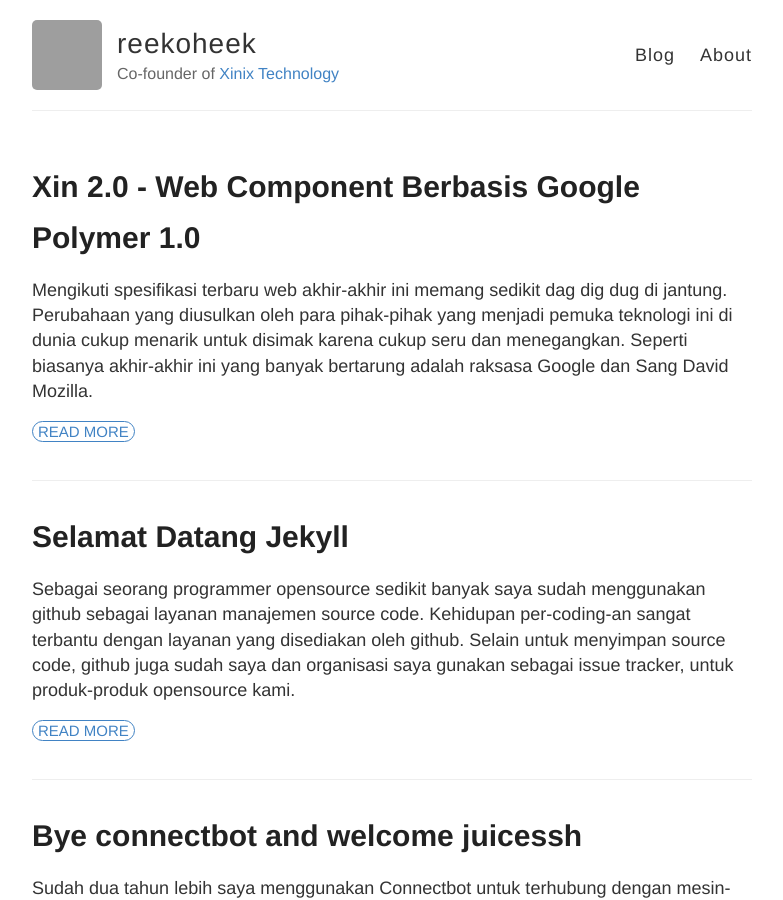
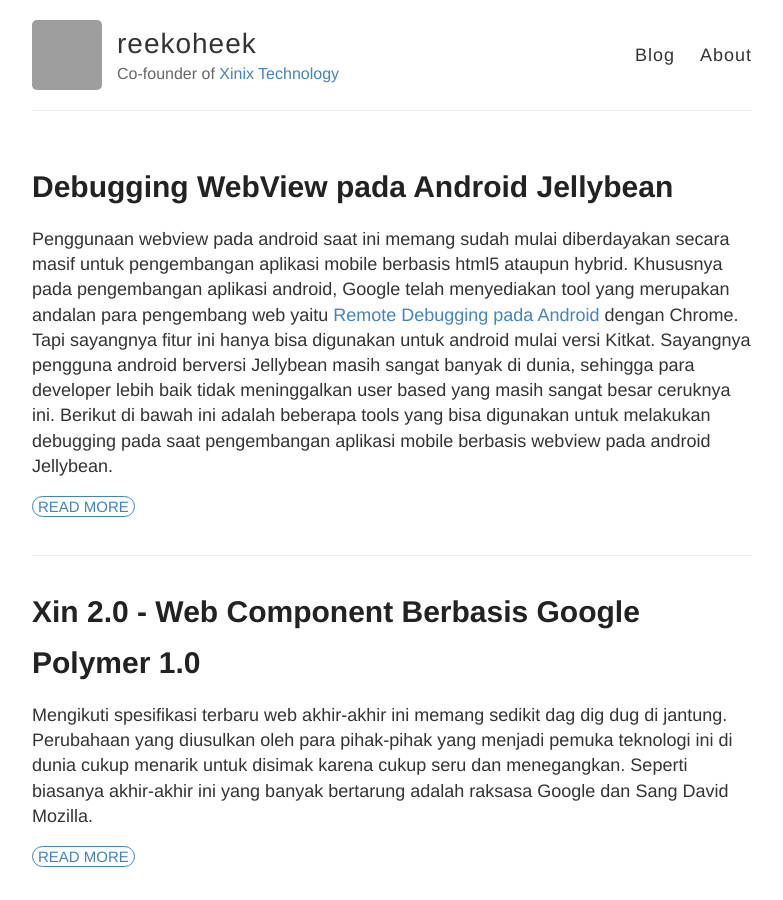
Before and after one commit to reekoheek/reekoheek.github.io, a Jekyll site: the page built from index.html, in a window 1280 px wide and 900 px high. Shown: the whole window, without its empty margins (248-1031 px from the left). Built offline with Jekyll 4.4.1, drawn with Linux system fonts in a browser that asks for light colours; Markdown is read by kramdown in place of the engine named in the settings; grey boxes are pictures that could not be loaded.

Commit message:
post-20150820

````diff
--- a/_layouts/default.html
+++ b/_layouts/default.html
@@ -1,5 +1,5 @@
 <!DOCTYPE html>
-<html>
+<html lang="id">
   <head>
     <title>{% if page.title %}{{ page.title }} – {% endif %}{{ site.name }} – {{ site.description }}</title>
 
@@ -34,9 +34,8 @@
       </div>
     </div>
 
-    <div style="margin: 0 auto">
+    <!-- <div style="margin: 0 auto">
       <script async src="//pagead2.googlesyndication.com/pagead/js/adsbygoogle.js"></script>
-      <!-- github -->
       <ins class="adsbygoogle"
            style="display:block"
            data-ad-client="ca-pub-4821646611598959"
@@ -45,7 +44,7 @@
       <script>
       (adsbygoogle = window.adsbygoogle || []).push({});
       </script>
-    </div>
+    </div> -->
 
     <div id="main" role="main" class="container">
       {{ content }}
--- /dev/null
+++ b/_posts/2015-08-20-Debugging-webview-pada-jellybean.md
@@ -0,0 +1,58 @@
+---
+layout: post
+title: Debugging WebView pada Android Jellybean
+tags: [Mobile,Web,Teknologi]
+---
+
+Penggunaan webview pada android saat ini memang sudah mulai diberdayakan secara masif untuk pengembangan aplikasi mobile berbasis html5 ataupun hybrid. Khususnya pada pengembangan aplikasi android, Google telah menyediakan tool yang merupakan andalan para pengembang web yaitu [Remote Debugging pada Android](https://developer.chrome.com/devtools/docs/remote-debugging) dengan Chrome. Tapi sayangnya fitur ini hanya bisa digunakan untuk android mulai versi Kitkat. Sayangnya pengguna android berversi Jellybean masih sangat banyak di dunia, sehingga para developer lebih baik tidak meninggalkan user based yang masih sangat besar ceruknya ini. Berikut di bawah ini adalah beberapa tools yang bisa digunakan untuk melakukan debugging pada saat pengembangan aplikasi mobile berbasis webview pada android Jellybean.
+
+## adb logcat
+
+Secara ofisial dari Google, pengembangan untuk versi android terdahulu seperti Jellybean memaksa developer untuk menggunakan tool standar seperti adb logcat untuk menampilkan log dari android. Untuk menggunakan adb logcat, kita perlu untuk menginstall adb melalui [Android SDK yang dapat didownload di sini](http://developer.android.com/sdk/index.html). Distribusi Linux yang terbaru kemungkinan telah memiliki pada repositoriesnya. Anda dapat menginstal melalui repositories jika diinginkan. Untuk mempelajari lebih lanjut mengenai adb dapat dilihat [di sini](http://developer.android.com/tools/help/adb.html)
+
+Setelah instalasi selesai dilakukan, pastikan device terhubung atau emulator telah dihidupkan dengan cara:
+
+```bash
+adb devices
+```
+
+Lalu jalankan logcatnya
+
+```bash
+adb logcat | grep Console
+```
+
+Dengan teknik adb logcat ini, kita hanya bisa melihat output dari console.* dari javascript.
+
+## JSConsole
+
+Buka dengan browser anda url http://jsconsole.com, lalu ketik `:listen`. Kemudian akan tercetak berikut ini,
+
+```
+Connected to "xxxxxxxx-42F7-4850-A3FF-E55386B44B3B"
+<script src="http://jsconsole.com/remote.js?xxxxxxxx-42F7-4850-A3FF-E55386B44B3B"></script>
+```
+
+Copy paste `<script>..</script>` pada halaman web yang ingin di-inspect.
+
+Teknik-teknik di atas hanya mampu untuk meng-inspect Javascript. Dibandingkan apa yang bisa kita lakukan melalui Chrome Remote Debugging Tool untuk device-device Kitkat dan di atasnya, hal ini tentunya kurang memuaskan. Untuk itu ada alternatif lain yang bisa gunakan.
+
+## Weinre
+
+[Weinre](http://people.apache.org/~pmuellr/weinre-docs/latest/)  adalah Web Inspector Remote, sebuah debugger untuk halaman web seperti Firebug (Firefox), Web Inspector (Webkit-based browser), kecuali hal ini bisa dijalankan secara remote. Untuk menggunakan Weinre silakan [menginstall](http://people.apache.org/~pmuellr/weinre-docs/latest/Installing.html) terlebih dahulu.
+
+Untuk menghidupkan Weinre server ketik baris perintah berikut pada terminal,
+
+```
+weinre --boundHost -all-
+```
+
+Pastikan port 8080 tidak digunakan sebelumnya karena Weinre akan listen pada port tersebut. Setelah weinre server menyala, kita dapat mengakses `http://localhost:8080/` untuk mengakses antarmuka debugger berbasis web
+
+## JSHyBugger
+
+[JSHyBugger](https://www.jshybugger.com/) mungkin debugger terbaik untuk Android berbasis Jellybean ke bawah. Anda bisa mencoba menggunakan JSHyBugger selama 2 menit per sesi dan jika suka bisa menonaktifkan limitasi tersebut dengan membeli lisensi. Cara penggunaannya bisa dilihat pada [halaman webnya berikut ini](https://www.jshybugger.com/#!/download).
+
+Dengan rilisnya Android M dalam beberapa hari/bulan, penggunaan Android Jellybean mungkin akan berkurang cukup signifikan. Nikmati masa-masa development dengan Jellybean hingga masa itu datang dengan tool-tool yang saya paparkan di sini.
+
+Happy Coding!
````
